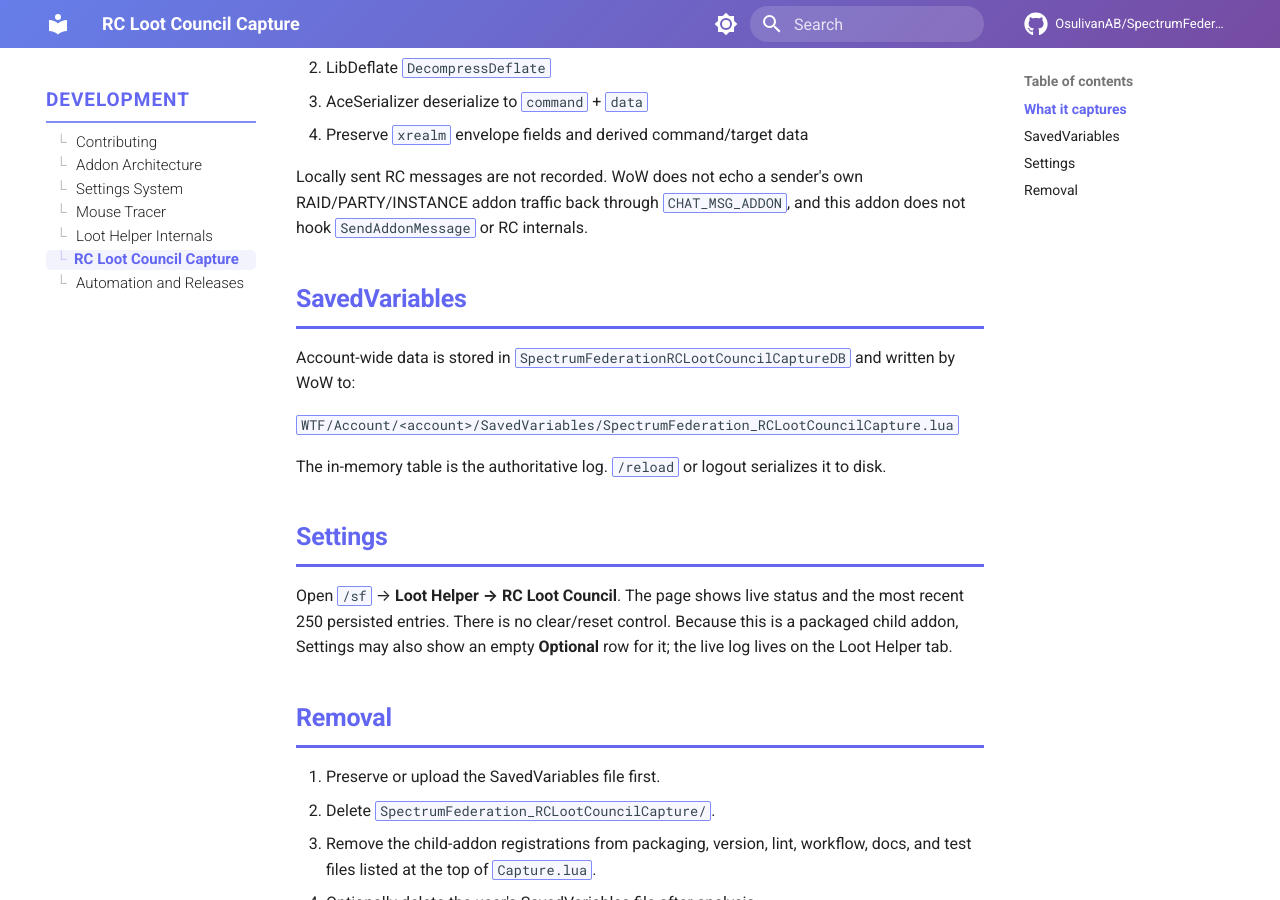
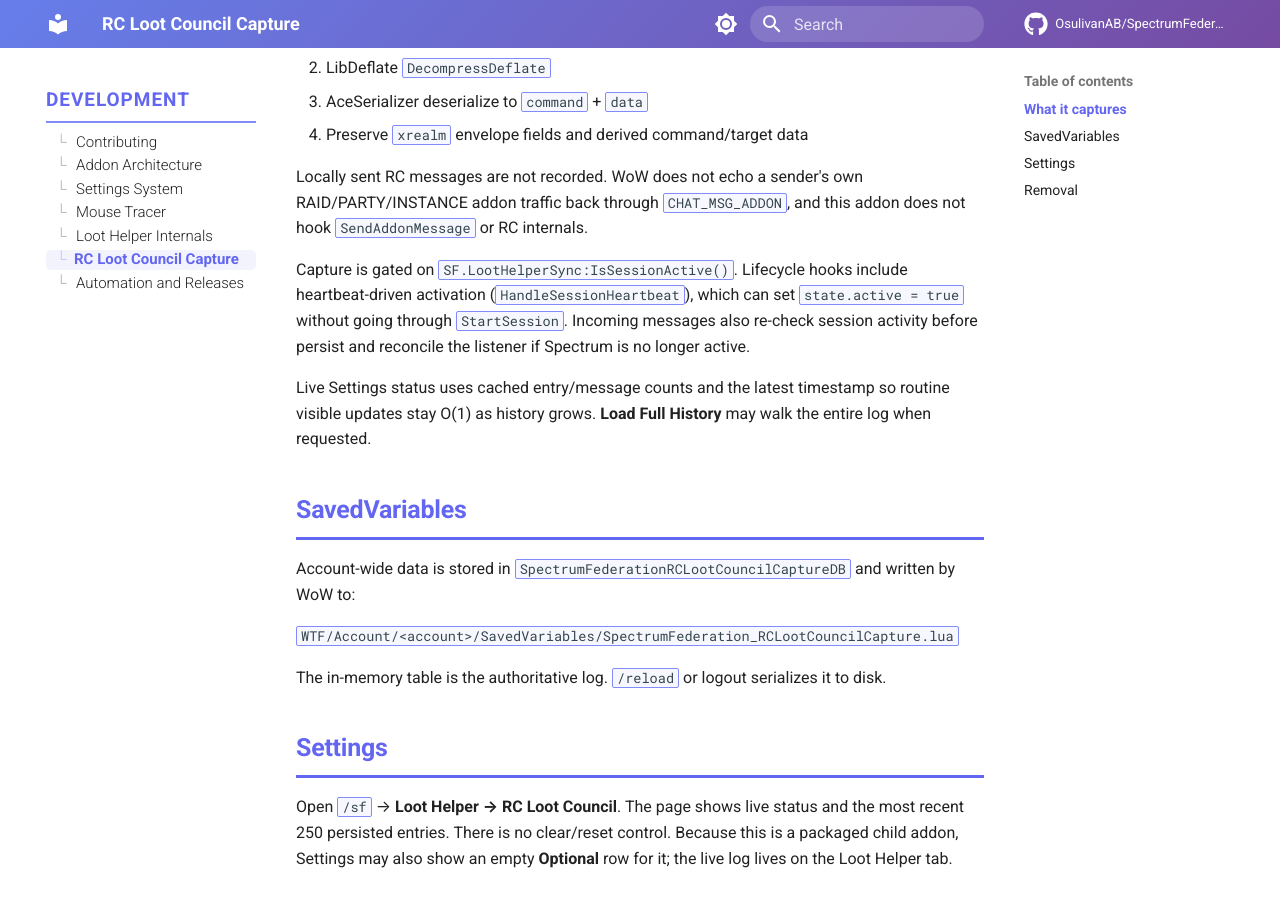
Before and after one commit to OsulivanAB/SpectrumFederation, an MkDocs documentation site: the page built from docs/development/rc-loot-council-capture.md, in a window 1280 px wide and 900 px high, scrolled down 567 px. Built offline with MkDocs 1.6.1 and Material for MkDocs 9.7.7, drawn with Linux system fonts in a browser that asks for light colours; comment, search, counter and statistics services are not loaded.

Commit message:
Fix RC capture heartbeat activation and O(1) Settings status
Hook HandleSessionHeartbeat so a heartbeat that applies an active
Spectrum session also reconciles the RC listener. Guard inbound
messages so a stale registered listener cannot persist traffic after
the session is inactive. Cache entry/message/latest-timestamp counts
for live Settings status, and register the page with categoryId.

Co-authored-by: Anthony <OsulivanAB@users.noreply.github.com>

```diff
--- a/docs/development/rc-loot-council-capture.md
+++ b/docs/development/rc-loot-council-capture.md
@@ -14,6 +14,10 @@ The logger registers its own AceComm receiver for the current RC prefixes `RCLC`
 4. Preserve `xrealm` envelope fields and derived command/target data
 
 Locally sent RC messages are not recorded. WoW does not echo a sender's own RAID/PARTY/INSTANCE addon traffic back through `CHAT_MSG_ADDON`, and this addon does not hook `SendAddonMessage` or RC internals.
+
+Capture is gated on `SF.LootHelperSync:IsSessionActive()`. Lifecycle hooks include heartbeat-driven activation (`HandleSessionHeartbeat`), which can set `state.active = true` without going through `StartSession`. Incoming messages also re-check session activity before persist and reconcile the listener if Spectrum is no longer active.
+
+Live Settings status uses cached entry/message counts and the latest timestamp so routine visible updates stay O(1) as history grows. **Load Full History** may walk the entire log when requested.
 
 ## SavedVariables
 
```
Also changed, not shown: 2 other files.
